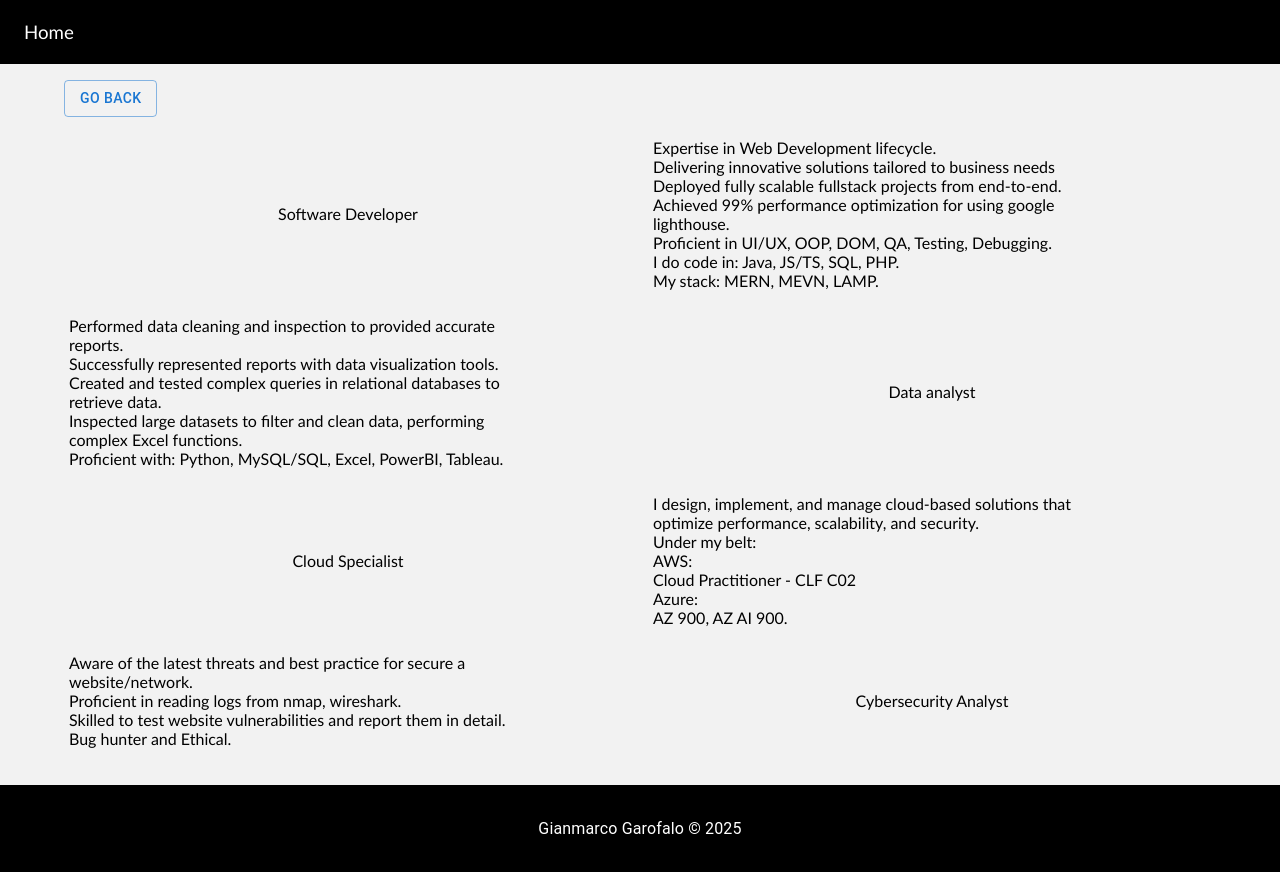
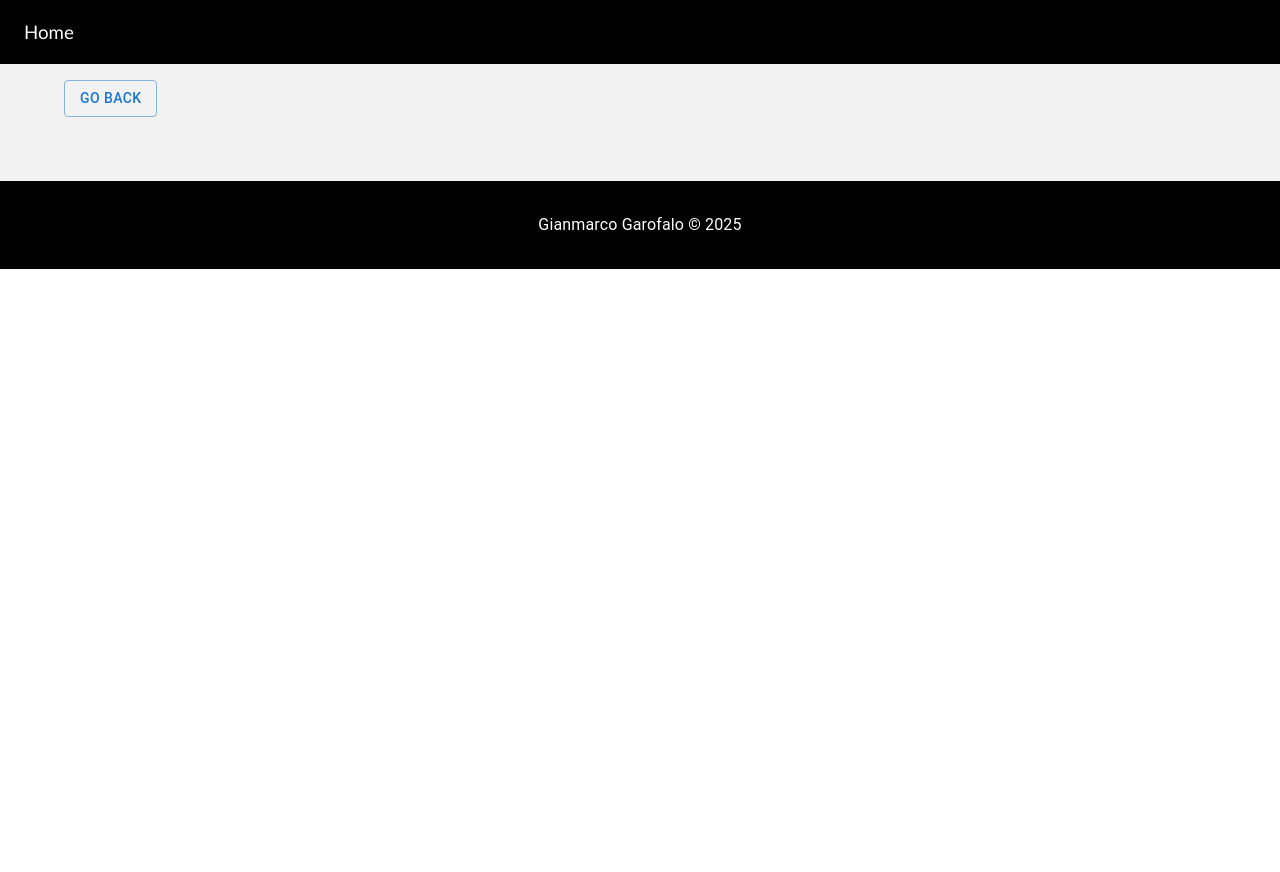
Before and after one commit to giangarof/blogsite, a React (Vite) app in the folder front/: page /about in a window 1280 px wide. After the commit the page ends 800 px from the top, so only its background shows below. Built offline with nearby package versions, Linux system fonts and the light colour scheme.

Commit message:
refactor

```diff
--- a/front/src/screen/User/About.jsx
+++ b/front/src/screen/User/About.jsx
@@ -1,9 +1,11 @@
 import { Button, Container, Typography, Link as A, Box} from '@mui/material'
-import React from 'react'
+import React, { useEffect, useState } from 'react'
 import {Link} from 'react-router-dom'
 
 // components
 import Footer from '../../components/Footer'
+import axios from 'axios'
+import DOMPurify from 'dompurify'
 
 const grid = {
   mt:'1rem',
@@ -34,6 +36,31 @@ const solo = {
 }
 
 export default function AboutMe() {
+
+  const [user, setUser] = useState({
+    about:''
+  })
+
+  const profile = JSON.parse(localStorage.getItem('profile'));
+
+  const fetching = async() => {
+    const res = await axios.get(`/api/user/profile/${profile.id}`)
+    setUser({ about: res.data.user.about})
+  }
+  const sanitizedHTML = DOMPurify.sanitize(user.about);
+
+  useEffect(() => {
+    fetching()
+  },[])
+
+  const box = {
+    mt:4,
+
+    '& p': {
+      marginBottom: '.5rem',
+    },
+  }
+
   return (
     <>
         <Box sx={outGrid}>
@@ -42,46 +69,7 @@ export default function AboutMe() {
               <Button variant='outlined'>Go Back</Button>
             </Link>
 
-            <Box sx={grid}>
-
-              <Box sx={{order:{xs:1, md:1}, ...solo}}>Software Developer</Box>
-              <Box sx={{order:{xs:2, md:2}, ...description}}>
-                {/* <p>3+ years experience as Software Developer.</p> */}
-                <p>Expertise in Web Development lifecycle.</p>
-                <p>Delivering innovative solutions tailored to business needs</p>
-                <p>Deployed fully scalable fullstack projects from end-to-end.</p>
-                <p>Achieved 99% performance optimization for using google lighthouse.</p>
-                <p>Proficient in UI/UX, OOP, DOM, QA, Testing, Debugging.</p>
-                <p>I do code in: Java, JS/TS, SQL, PHP.</p>
-                <p>My stack: MERN, MEVN, LAMP.</p>
-              </Box>
-
-              <Box sx={{order:{xs:4, md:3}, ...description}}>
-                <p>Performed data cleaning and inspection to provided accurate reports.</p>
-                <p>Successfully represented reports with data visualization tools. </p>
-                <p>Created and tested complex queries in relational databases to retrieve data.</p>
-                <p>Inspected large datasets to filter and clean data, performing complex Excel functions.</p>
-                <p>Proficient with: Python, MySQL/SQL, Excel, PowerBI, Tableau. </p>
-              </Box>
-              <Box sx={{order:{xs:3, md:4}, ...solo}}>Data analyst</Box>
-
-              <Box sx={{order:{xs:5, md:5}, ...solo}}>Cloud Specialist</Box>
-              <Box sx={{order:{xs:6, md:6}, ...description}}>
-                <p>I design, implement, and manage cloud-based solutions that optimize performance, scalability, and security.</p>
-                <p>Under my belt:</p>
-                <p>AWS:</p>
-                <p>Cloud Practitioner - CLF C02</p>
-                <p>Azure:</p>
-                <p>AZ 900, AZ AI 900.</p>
-              </Box>
-
-              <Box sx={{order:{xs:7, md:8}, ...solo}}>Cybersecurity Analyst</Box>
-              <Box sx={{order:{xs:8, md:7}, ...description}}>
-                <p>Aware of the latest threats and best practice for secure a website/network.</p>
-                <p>Proficient in reading logs from nmap, wireshark.</p>
-                <p>Skilled to test website vulnerabilities and report them in detail.</p>
-                <p>Bug hunter and Ethical.</p>
-              </Box>
+            <Box dangerouslySetInnerHTML={{ __html: sanitizedHTML }} sx={box}>
 
             </Box>
           </Container>
--- a/front/src/screen/User/Profile.jsx
+++ b/front/src/screen/User/Profile.jsx
@@ -1,7 +1,7 @@
 import React, { useEffect, useState } from 'react'
-import {useNavigate, useParams} from 'react-router-dom'
+import { Link, useNavigate, useParams} from 'react-router-dom'
 import axios from 'axios';
-import {Container, Tooltip, Stack,Box } from '@mui/material';
+import {Container, Tooltip, Stack,Box, Link as A} from '@mui/material';
 import Typography from '@mui/joy/Typography';
 
 import AdminPanelSettingsIcon from '@mui/icons-material/AdminPanelSettings';
@@ -84,11 +84,11 @@ export default function Profile() {
           </Typography>
 
           <Typography  sx={box}level="body-lg" >
-            Description Header
-            </Typography>
-            <Box dangerouslySetInnerHTML={{ __html: sanitizedHTML }}>
+            <Box>
+              Description: <A href="/about">See here</A>
+            </Box>
+          </Typography>
 
-            </Box>
 
           {user.isAdmin ? (
             <>
--- a/front/src/screen/User/UserUpdate.jsx
+++ b/front/src/screen/User/UserUpdate.jsx
@@ -51,11 +51,10 @@ const UserUpdate = () => {
       })
 
     const profile = JSON.parse(localStorage.getItem('profile'));
-    console.log(profile.id)
     const fetching = async() => {
         const res = await axios.get(`/api/user/profile/${profile.id}`)
         const user = res.data.user;
-        console.log(user)
+        // console.log(user)
         setUser({
             name:  user.name,
             username:  user.username,
```
